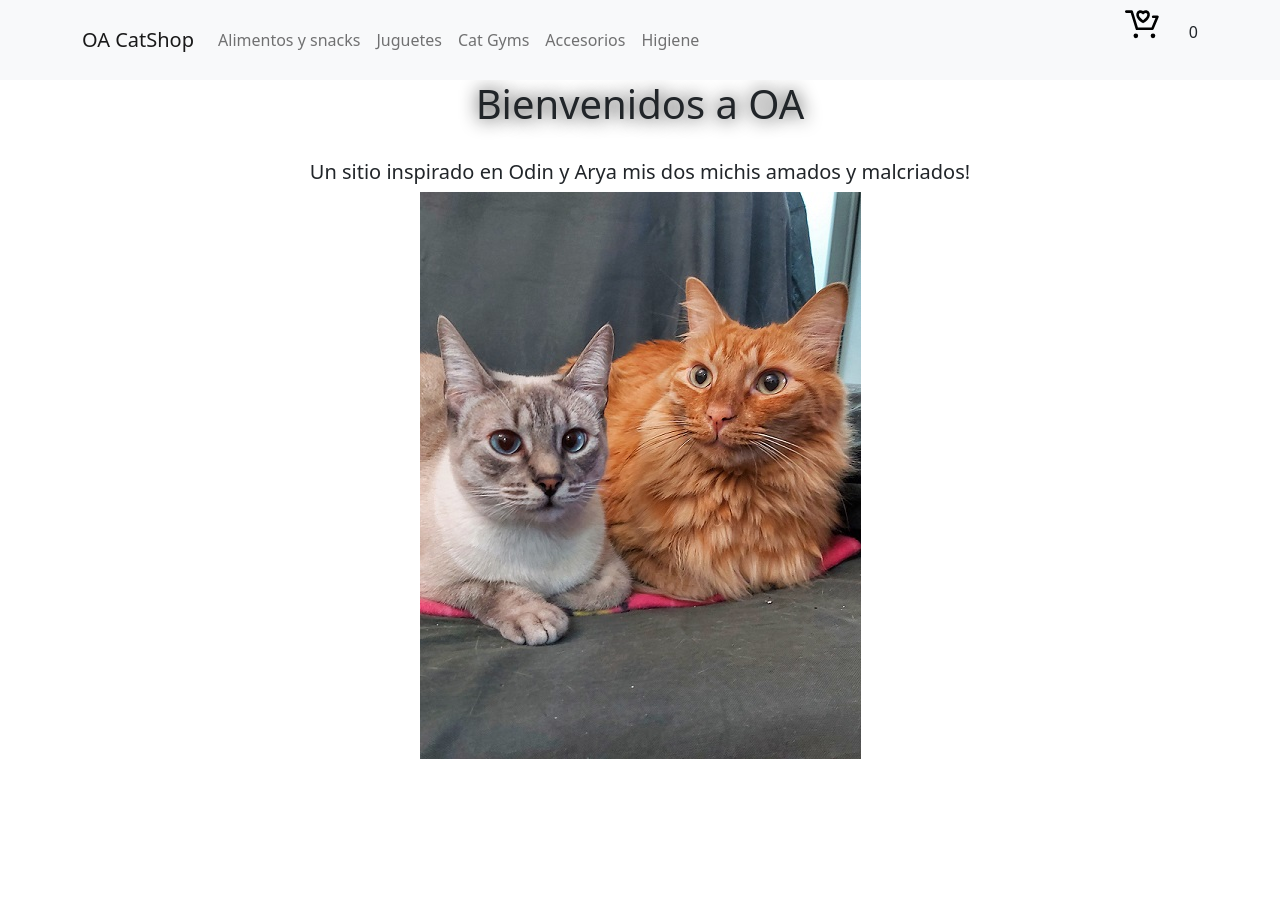
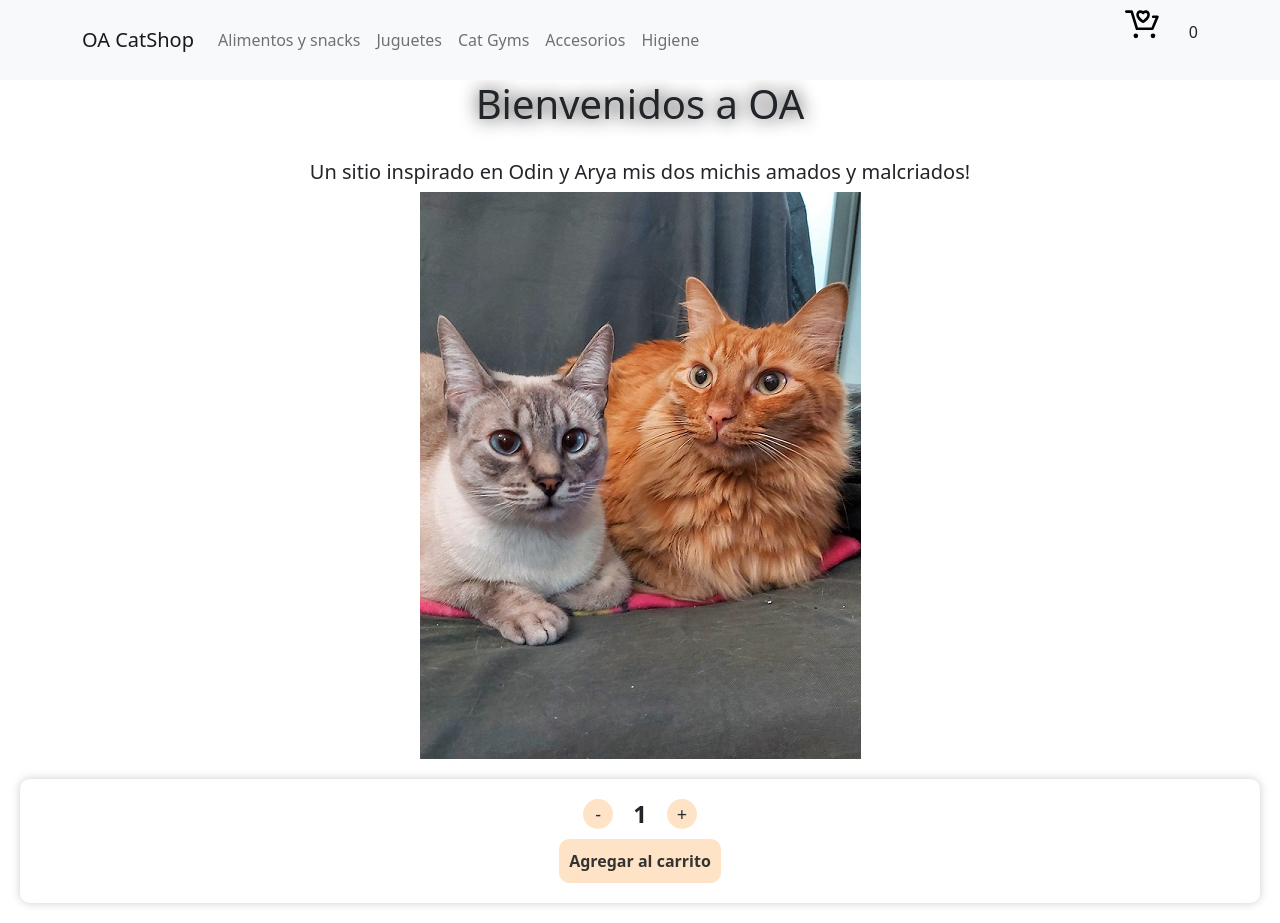
Before and after one commit to ludebiaggi/OA_CatShop, a React (Create React App) app: page / in a window 1280 px wide. Before the commit the page ends 800 px from the top, so only its background shows below. Built offline with nearby package versions, Linux system fonts and the light colour scheme.

Commit message:
creacion component ItemCount P-E2

```diff
--- a/src/App.css
+++ b/src/App.css
@@ -36,3 +36,80 @@
     transform: rotate(360deg);
   }
 }
+
+/*Estilos del componente ITEMCOUNT*/
+.Counter {
+  display: flex;
+  flex-direction: column;
+  align-items: center;
+  justify-content: center;
+  margin: 20px;
+  padding: 20px;
+  border-radius: 10px;
+  background-color: #fff;
+  box-shadow: 0px 0px 10px rgba(0, 0, 0, 0.2);
+}
+
+.Controls {
+  display: flex;
+  align-items: center;
+  justify-content: center;
+  margin-bottom: 10px;
+}
+
+.Button {
+  display: flex;
+  justify-content: center;
+  align-items: center;
+  width: 30px;
+  height: 30px;
+  background-color: #ffe3c6;
+  border-radius: 50%;
+  border: none;
+  font-size: 18px;
+  color: #282c34;
+  cursor: pointer;
+}
+
+.Button:hover {
+  background-color: #ffa974;
+}
+
+.Number {
+  display: inline-block;
+  font-size: 24px;
+  font-weight: bold;
+  text-align: center;
+  margin: 0 10px;
+}
+
+.ButtonAdd {
+  display: block;
+  width: 100%;
+  padding: 10px;
+  background-color: #ffe3c6;
+  border: none;
+  border-radius: 10px;
+  font-size: 16px;
+  font-weight: bold;
+  color: #333;
+  cursor: pointer;
+}
+
+.ButtonAdd:hover {
+  background-color: #ffa974;
+  color: #fff;
+}
+
+.ButtonAdd:disabled {
+  opacity: 0.5;
+  cursor: not-allowed;
+}
+
+.Controls .Button:first-child {
+  margin-right: 10px;
+}
+
+.Controls .Button:last-child {
+  margin-left: 10px;
+}
--- a/src/App.js
+++ b/src/App.js
@@ -2,6 +2,7 @@ import 'bootstrap/dist/css/bootstrap.min.css';
 import './App.css';
 import NavBar from './components/NavBar/NavBar';
 import ItemListContainer from './components/ItemListContainer/ItemListContainer';
+import ItemCount from './components/ItemCount/ItemCount';
 
 
 function App() {
@@ -9,6 +10,7 @@ function App() {
     <div className="App">
       <NavBar />
       <ItemListContainer greeting={'Bienvenidos a OA'}/>
+      <ItemCount initial={1} stock={10} onAdd={(quantity) =>console.log("Cantidad agregada", quantity)}/>
     </div>
   );
 }
--- /dev/null
+++ b/src/components/ItemCount/ItemCount.jsx
@@ -0,0 +1,34 @@
+import {useState} from 'react'
+import '../../App.css'
+
+
+const ItemCount = ({stock, initial, onAdd}) => {
+    const [quantity, setQuantity] = useState(initial)  //Estado que almacena la cantidad del contador
+
+    const increment = () =>{    //Función de incrementar
+        if (quantity < stock) {
+            setQuantity(quantity+1)
+        }
+    }
+
+    const decrement = () => {  //Función para quitar ítems
+        if (quantity > 0) {
+            setQuantity(quantity-1)
+        }
+    }
+
+    return (
+        <div className='Counter'>
+            <div className='Controls'>
+                <button className='Button' onClick={decrement}>-</button>
+                <h4 className='Number'>{quantity}</h4>
+                <button className='Button' onClick={increment}>+</button>
+            </div>
+            <div>
+                <button className='ButtonAdd' onClick={() => onAdd(quantity)} disabled={!stock}> Agregar al carrito</button>
+            </div>
+        </div>
+    )
+}
+
+export default ItemCount
```
